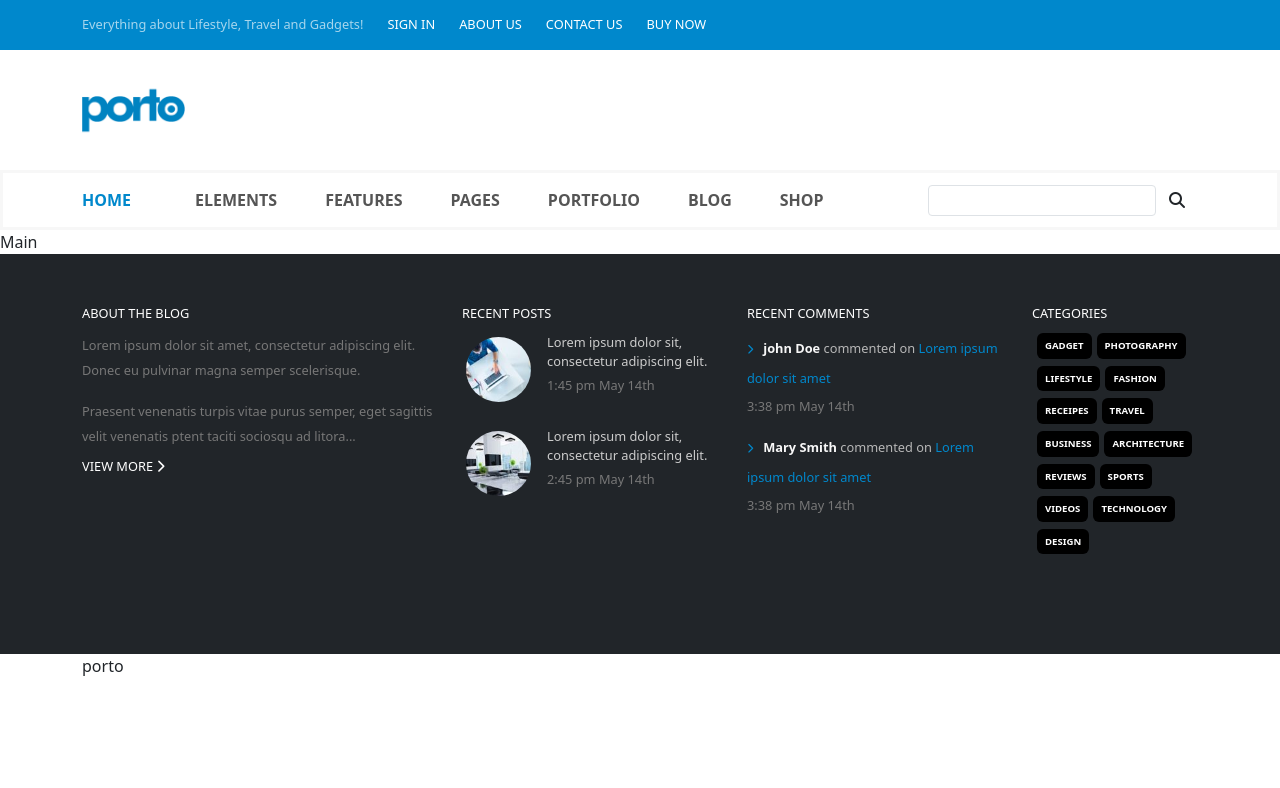
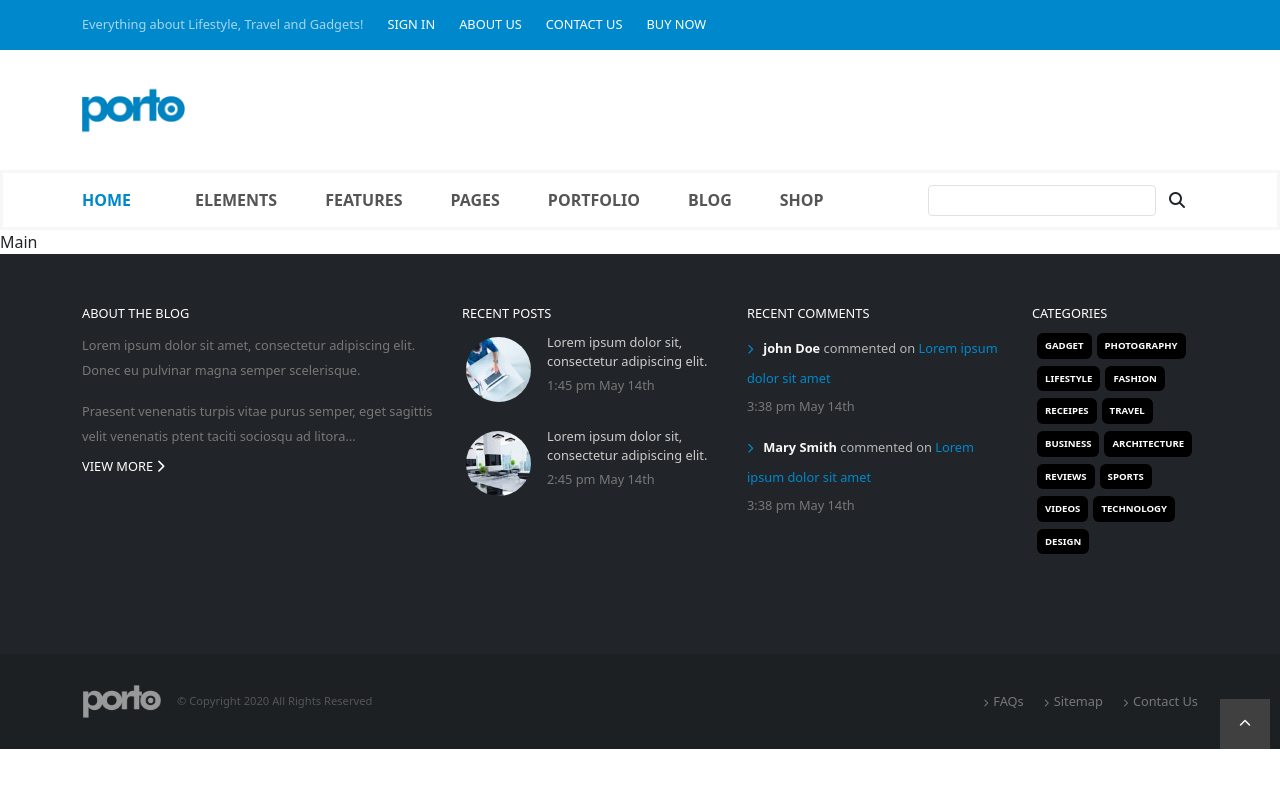
Before and after one commit to giorgia-rondinelli/proj-html-vuejs, a Vue app: page / in a window 1280 px wide. Shown: the top 788 px of the page. Built offline with nearby package versions, Linux system fonts and the light colour scheme.

Commit message:
[add] footer bottom

```diff
--- a/src/components/Footer.vue
+++ b/src/components/Footer.vue
@@ -34,7 +34,9 @@ export default {
 
           },
         ],
-        categories:['gadget','photography','lifestyle','fashion','receipes','travel','business','architecture','reviews','sports','videos','technology','design']
+        categories:['gadget','photography','lifestyle','fashion','receipes','travel','business','architecture','reviews','sports','videos','technology','design'],
+        copyright:' Copyright 2020 All Rights Reserved',
+        extra:['FAQs', 'Sitemap','Contact Us']
 
       }
 
@@ -94,7 +96,21 @@ export default {
         </div>
       </div>
     </div>
-    <div class="container">porto</div>
+    <div class="footer-bottom d-flex align-items-center ">
+      <div class="container  ">
+        <div class="row">
+          <div class="col-1"><img src="/public/img/logo-footer.png" alt=""></div>
+        <div class="col d-flex justify-content-between align-items-center ">
+          <div class=" copy">&copy {{ footer.copyright }}</div>
+          <div class="d-flex">
+          <div class="extra" v-for="ex in footer.extra" :key="ex"><i class="fa-solid fa-chevron-right chev"></i>{{ ex }}</div>
+        </div>
+        </div>
+        <div class="chevextra d-flex justify-content-center align-items-center "><i class="fa-solid fa-chevron-up up  "></i></div>
+      </div>
+      </div>
+    </div>
+
 
   </footer>
 
@@ -167,5 +183,49 @@ export default {
   }
 
 }
+.footer-bottom{
+  height: 95px;
+  background-color: #1C2023;
+  position: relative;
 
+  .img-container{
+    width: 80px;
+    background-color: blue;
+  }
+  img{
+    filter: brightness(60%);
+    object-fit: contain;
+    height: 35px;
+    width: 80px;
+    display: inline;
+
+  }
+  .copy{
+    color: $t-4;
+    font-size: .7rem;
+  }
+  .extra{
+    color: $t-3;
+    font-size: .8rem;
+
+  }
+  .chev{
+    font-size: 8px;
+    margin-left: 20px;
+    margin-right:5px
+  }
+}
+.chevextra{
+  background-color: $bg-dark-grey;
+  height:50px;
+  width: 50px;
+  position: absolute;
+  bottom: 0;
+  right: 10px;
+  .up{
+    color: $white;
+    font-size: 12px;
+  }
+
+}
 </style>
```
